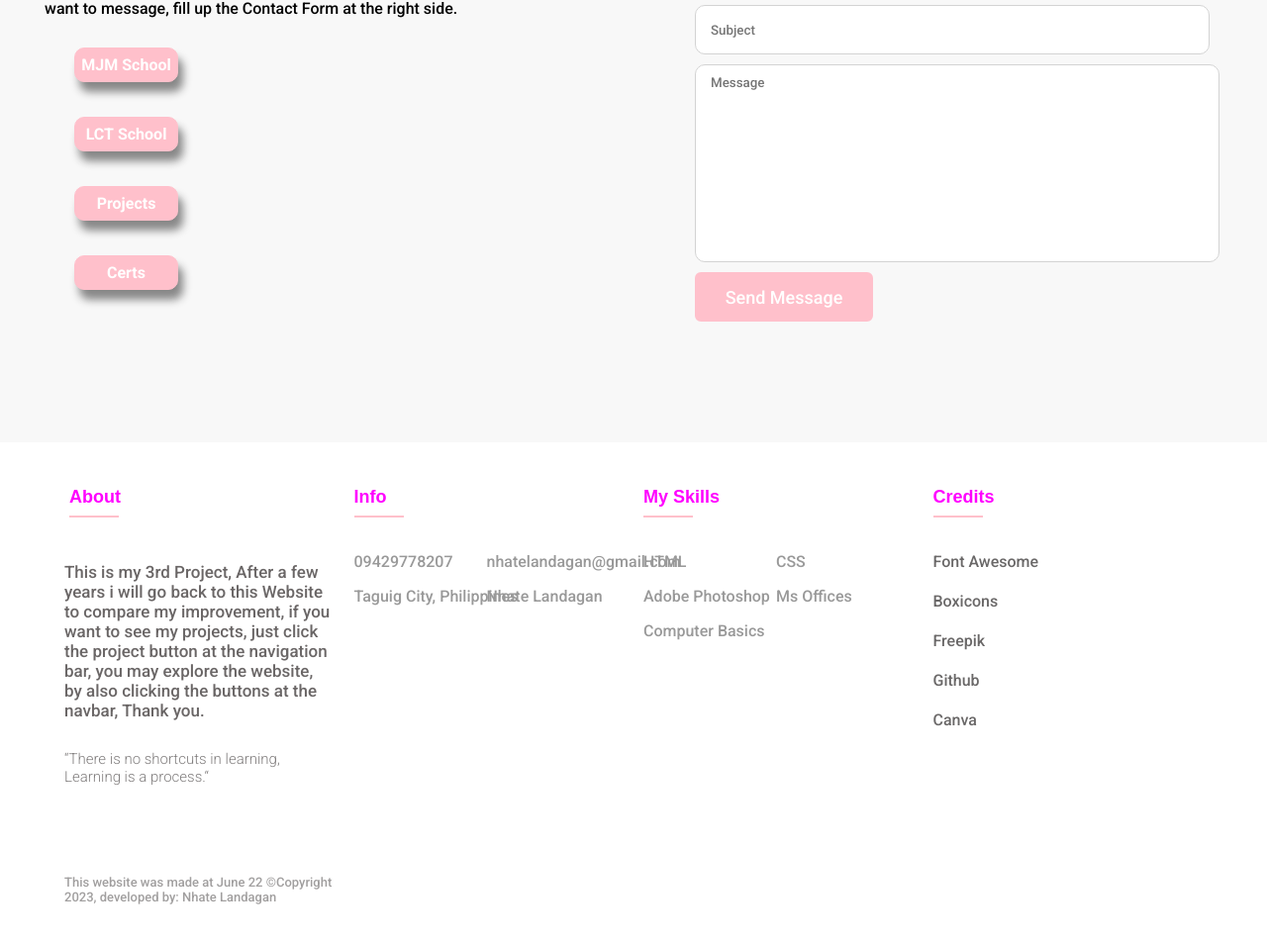
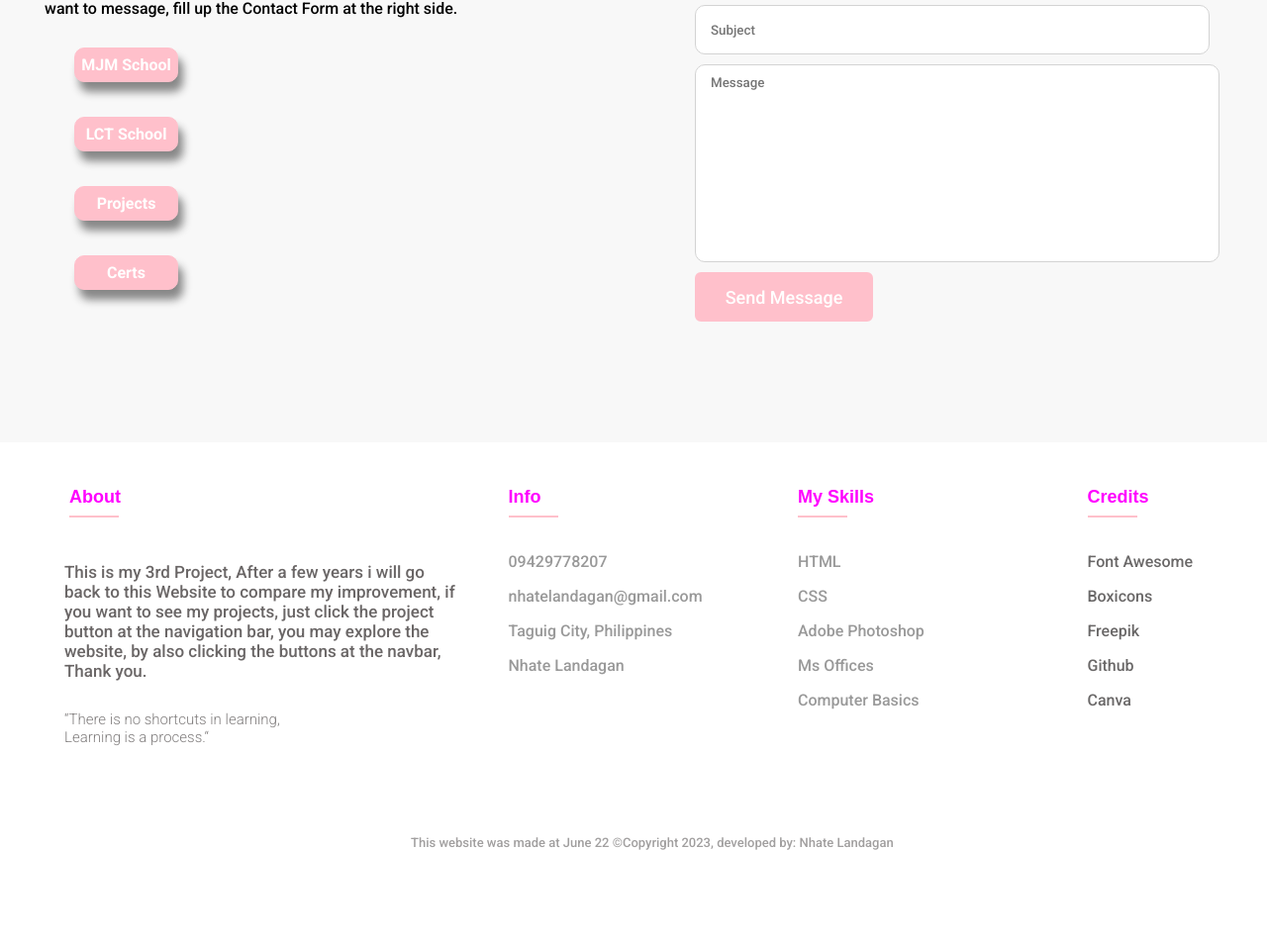
Before and after one commit to NhateRLandagan/Portfolio.github.io, a plain HTML site: page index.html in a window 1280 px wide. Shown: the part 5227-6180 px from the top of the page at 99% size. After the commit the page ends 6131 px from the top, so only its background shows below. Drawn offline with nearby package versions, Linux system fonts and the light colour scheme.

Commit message:
Update style.css

```diff
--- a/style.css
+++ b/style.css
@@ -920,21 +920,19 @@ section{
     border: 2px solid magenta;
     background: magenta;
 }
+
 .jar{
     max-width: 1170px;
     margin: auto;
 }
-
 .rowwer{
     display: flex;
     flex-wrap: wrap;
 }
-
 .footer{
     background-color: white;
     padding: 45px 0;
 }
-
 .footer-col{
     width: 25%;
     padding: 0 10px;
@@ -962,18 +960,17 @@ section{
     width: 50px;
 }
 
-
 .each{
     width: 25%;
     padding: 0 10px;
 }
-
 
 .each h4{
     font-family: 'Montesserat', sans-serif;
     font-size: 18px;
     color: magenta;
     text-transform: capitalize;
+    margin-left: 156px;
     margin-bottom: 35px;
     font-weight: 600;
     position: relative;
@@ -1006,8 +1003,10 @@ section{
     flex-wrap: wrap;
     font-size: 13px;
     margin-top: 90px;
+    margin-left: 350px;
     width: 100%;
     color: rgb(161, 159, 159);
+    width: 520px;
 }
 
 .footer-col .sentence{
@@ -1015,6 +1014,7 @@ section{
     display: flex;
     margin-top: 75px;
     color: #6a6666;
+    width: 400px;
     font-size: 17px;
 }
 
@@ -1053,16 +1053,15 @@ section{
 .each .ul a:hover{
     color: rgb(0, 0, 0);
 }
-
 .each .social-link a{
     display: inline-block;
-    height: 100%;
-    width: 100%;
+    height: 35px;
+    width: 130px;
+    margin-left: 156px;
     line-height: 40px;
     color: rgb(106, 104, 104);
     transition: all 0.8s ease;
 }
-
 .each .social-link a:hover{
     margin-left: 167px;
     color: #0f0f0f;
@@ -1072,15 +1071,14 @@ section{
     display: inline-block;
     height: 35px;
     width: 130px;
+    margin-left: 156px;
     line-height: 40px;
     color: rgb(153, 153, 153);
     transition: all 0.8s ease;
 }
-
 .each .ul a:hover{
     color: #0f0f0f;
 }
-
 
 /* Responsive Media Query */
 @media (max-width: 1920px){
```
